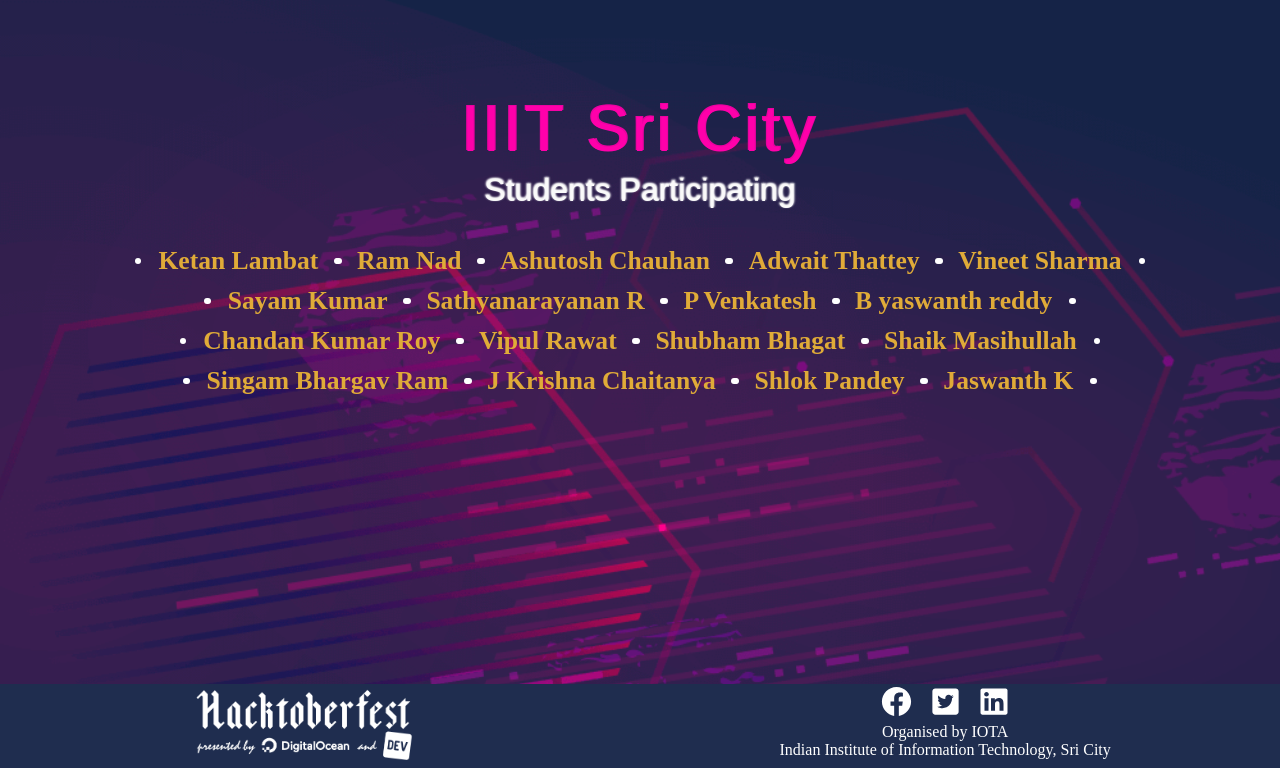
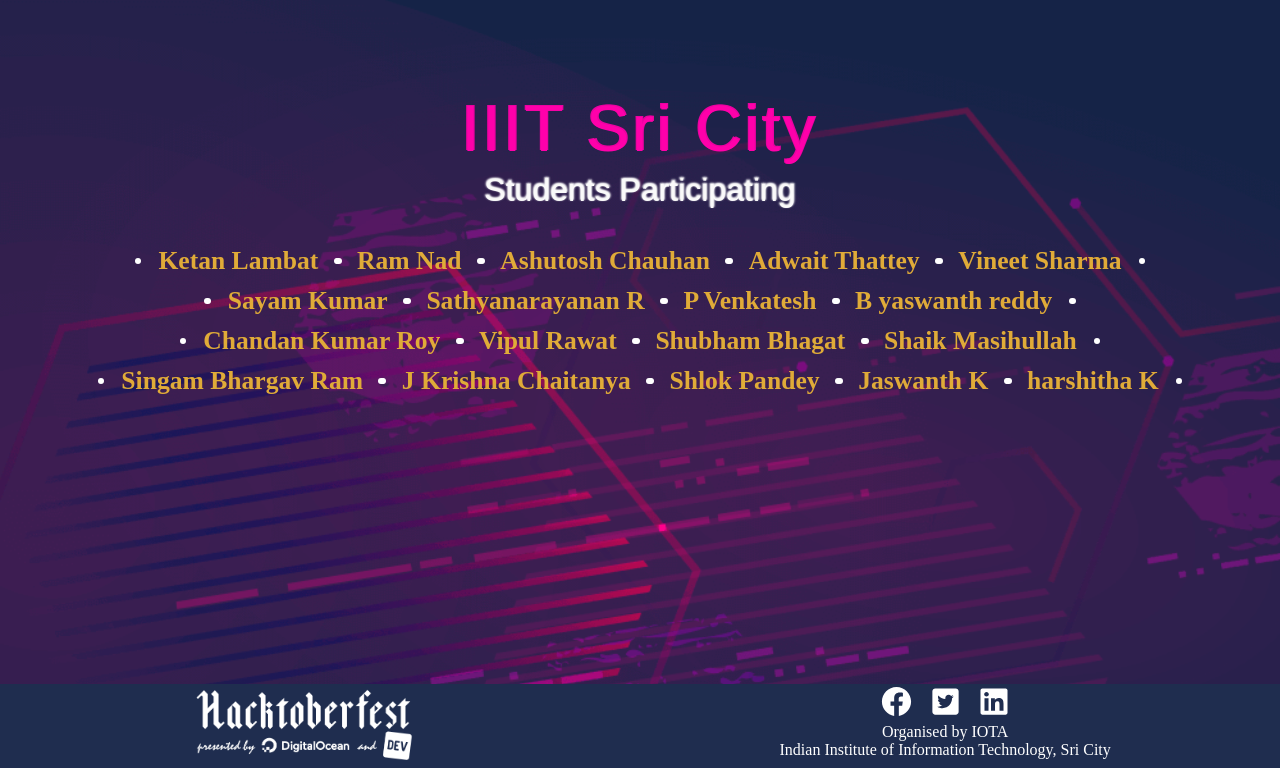
Before and after one commit to Project-Club-IIITS/hacktoberfest2019-participants, a Jekyll site: the page index.html, which Jekyll copies as it is, in a window 1280 px wide, cut to the strip 132-900 px from the top of the page. Built offline with Jekyll 4.4.1, drawn with Linux system fonts in a browser that asks for light colours; some web fonts are replaced.

Commit message:
Adding Harshitha

```diff
--- a/index.html
+++ b/index.html
@@ -63,6 +63,7 @@
                 <li><a href="https://github.com/chaitanya531">J Krishna Chaitanya</a></li>
                 <li><a href="https://github.com/b30wulffz">Shlok Pandey</a></li>
                 <li><a href="https://github.com/JazzKriss21">Jaswanth K</a></li>
+		<li><a href="https://github.com/harshitha123kota">harshitha K</a></li>
 
             </ul>
         </div>
```
